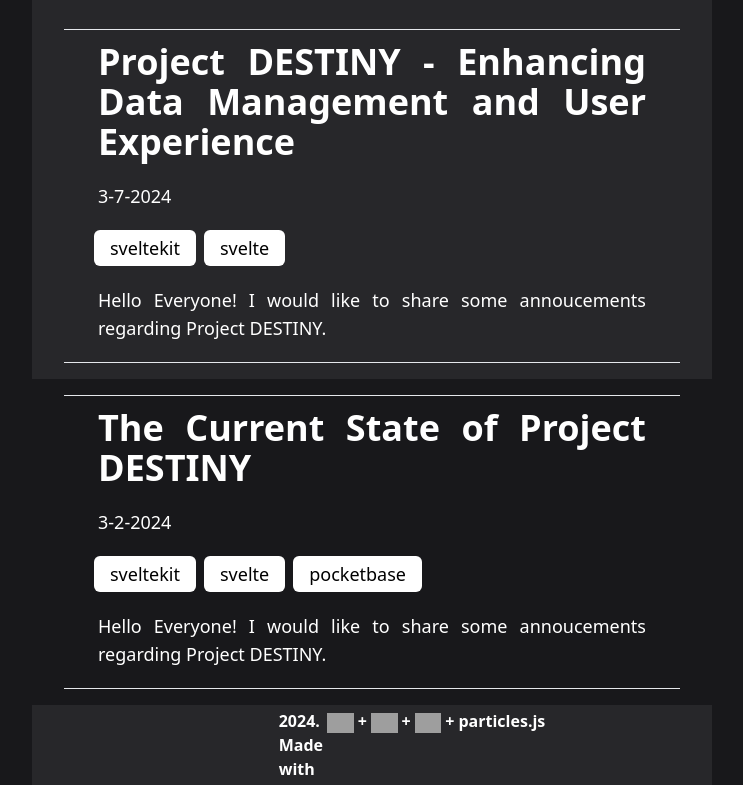
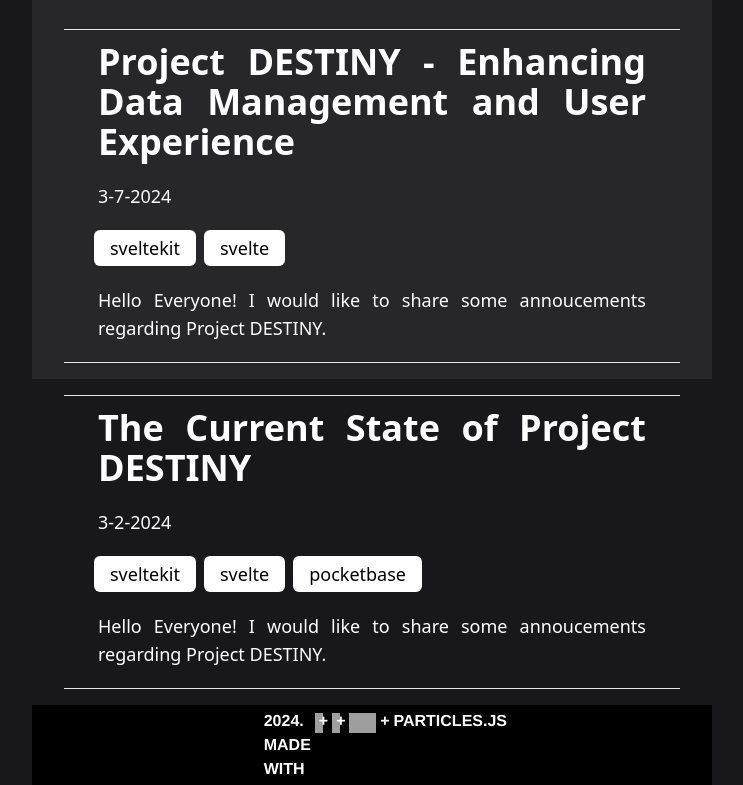
Before and after one commit to jeoooo/portfolio, an Astro site: page /portfolio/blog in a window 1280 px wide. Shown: the part 565-1350 px from the top of the page, without its empty margins (268-1011 px from the left). Built offline with nearby package versions, Linux system fonts and the light colour scheme; Astro itself is replaced by a stand-in of ours; grey boxes are pictures that could not be loaded.

Commit message:
feat: update Footer component styles and improve link accessibility

```diff
--- a/src/components/astro-components/Footer.astro
+++ b/src/components/astro-components/Footer.astro
@@ -6,37 +6,24 @@ let year = new Date().getFullYear();
 
 <footer>
   <div
-    class="relative bottom-0 h-[80px] w-full bg-zinc-800 justify-center items-center"
+    class="relative bottom-0 h-[80px] w-full bg-black justify-center items-center"
   >
     <div
       class="flex w-fill h-full mx-[24px] md:md-[100px] lg:mx-[300px] items-center justify-center"
     >
-      <p class="text-white inline-flex font-syne font-bold">
+      <p class="text-white inline-flex font-syne font-bold uppercase font-helvetica">
         {year}. Made with
-        <img
-          class="ml-1 mt-1 h-5 mr-1"
-          alt="simple-icon"
-          src="https://cdn.simpleicons.org/astro/fff"
-        />
+        <a href="https://astro.build/" target="_blank" rel="noopener noreferrer">
+        <img class="ml-1 mt-1 h-5 mr-1" alt="simple-icon" src="https://cdn.simpleicons.org/astro/fff"/>
+        </a>
         +
-        <img
-          class="ml-1 mt-1 h-5 mr-1"
-          alt="simple-icon"
-          src="https://cdn.simpleicons.org/svelte/fff"
-        />
+        <a href="https://svelte.dev/" target="_blank" rel="noopener noreferrer">
+        <img class="ml-1 mt-1 h-5 mr-1" alt="simple-icon" src="https://cdn.simpleicons.org/svelte/fff"/>
+        </a>
         +
-        <img
-          class="ml-1 mt-1 h-5 mr-1"
-          alt="simple-icon"
-          src="https://cdn.simpleicons.org/typescript/fff"
-        />
+        <img class="ml-1 mt-1 h-5 mr-1" alt="simple-icon" src="https://cdn.simpleicons.org/typescript/fff"/>
         +
-        <a
-          class="ml-1 hover:underline"
-          href="https://vincentgarreau.com/particles.js/#default"
-          target="_blank"
-          rel="noopener noreferrer"
-        >
+        <a class="ml-1 hover:underline" href="https://vincentgarreau.com/particles.js/#default" target="_blank" rel="noopener noreferrer">
           particles.js
         </a>
       </p>
```
